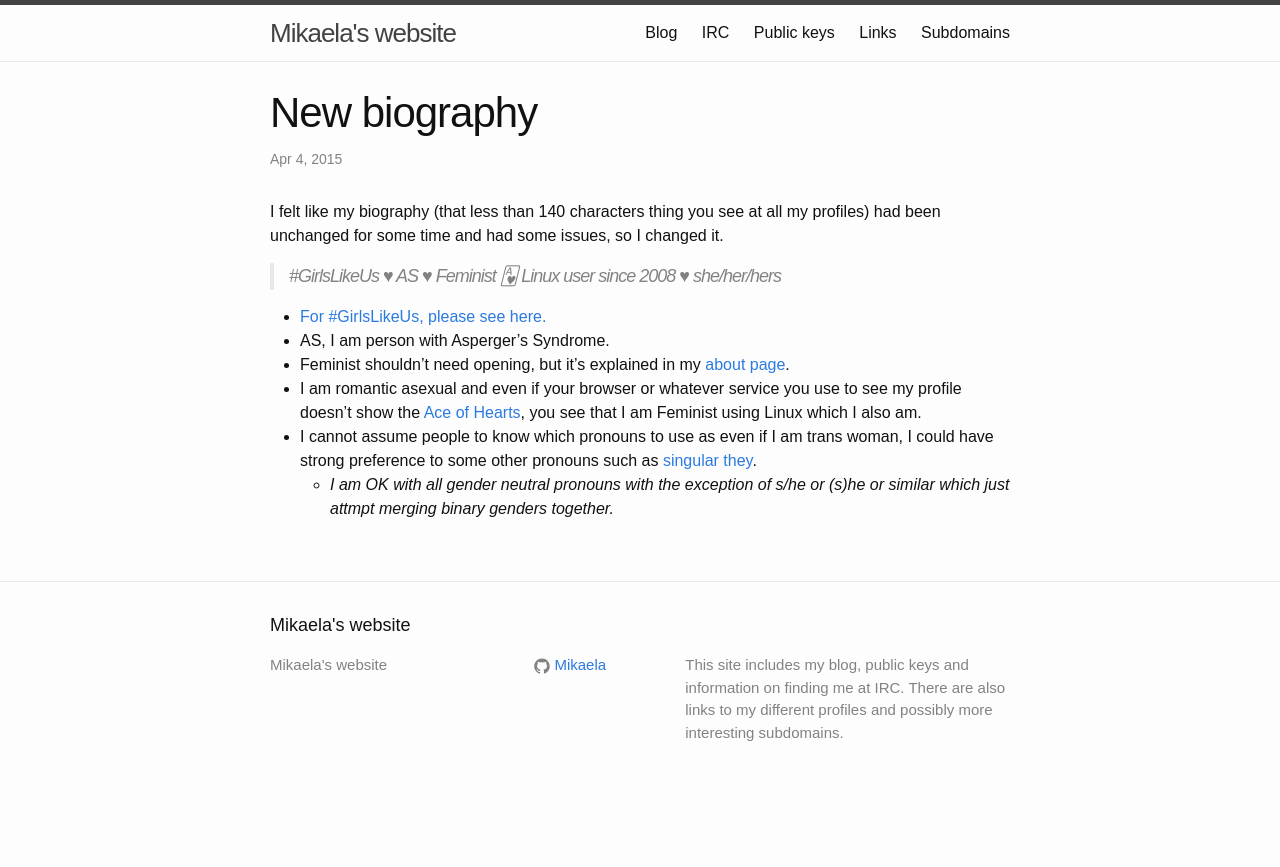
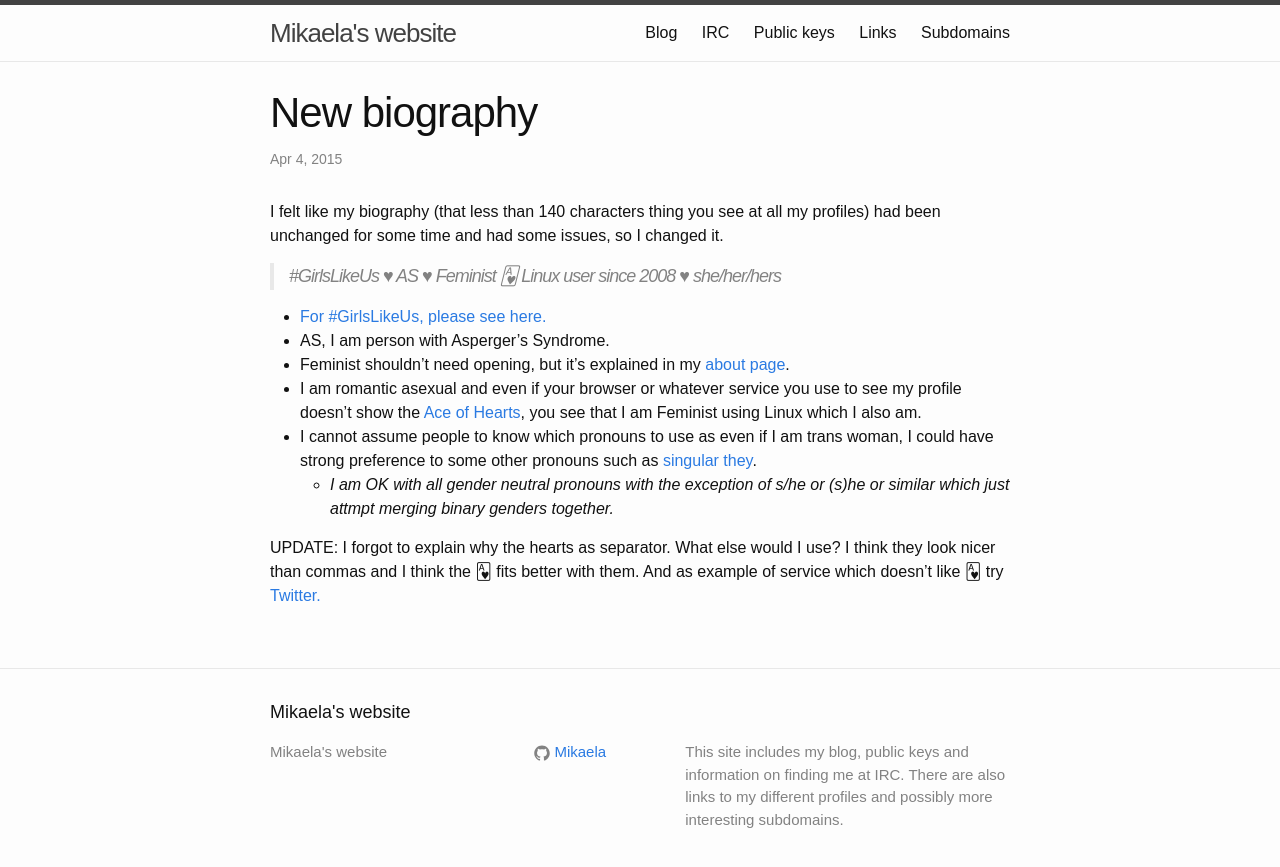
Before and after one commit to Mikaela/mikaela.github.io, a Jekyll site: the page built from _posts/2015-04-04-new-bio.md, in a window 1280 px wide. Shown: the top 867 px of the page. Built offline with Jekyll 4.4.1, drawn with Linux system fonts in a browser that asks for light colours; Markdown is read by kramdown in place of the engine named in the settings; comment, search, counter and statistics services are not loaded.

Commit message:
latest blog post: explain the hearts &  mention Twitter

```diff
--- a/_posts/2015-04-04-new-bio.md
+++ b/_posts/2015-04-04-new-bio.md
@@ -27,3 +27,7 @@ I changed it.
 
 [about page]:../../../../about.html
 [Ace of Hearts]:http://www.asexuality.org/wiki/index.php?title=Asexual_slang#Ace
+
+UPDATE: I forgot to explain why the hearts as separator. What else would
+I use? I think they look nicer than commas and I think the 🂱 fits better
+with them. And as example of service which doesn't like 🂱 try [Twitter.](https://twitter.com/Inaneierase)
```
